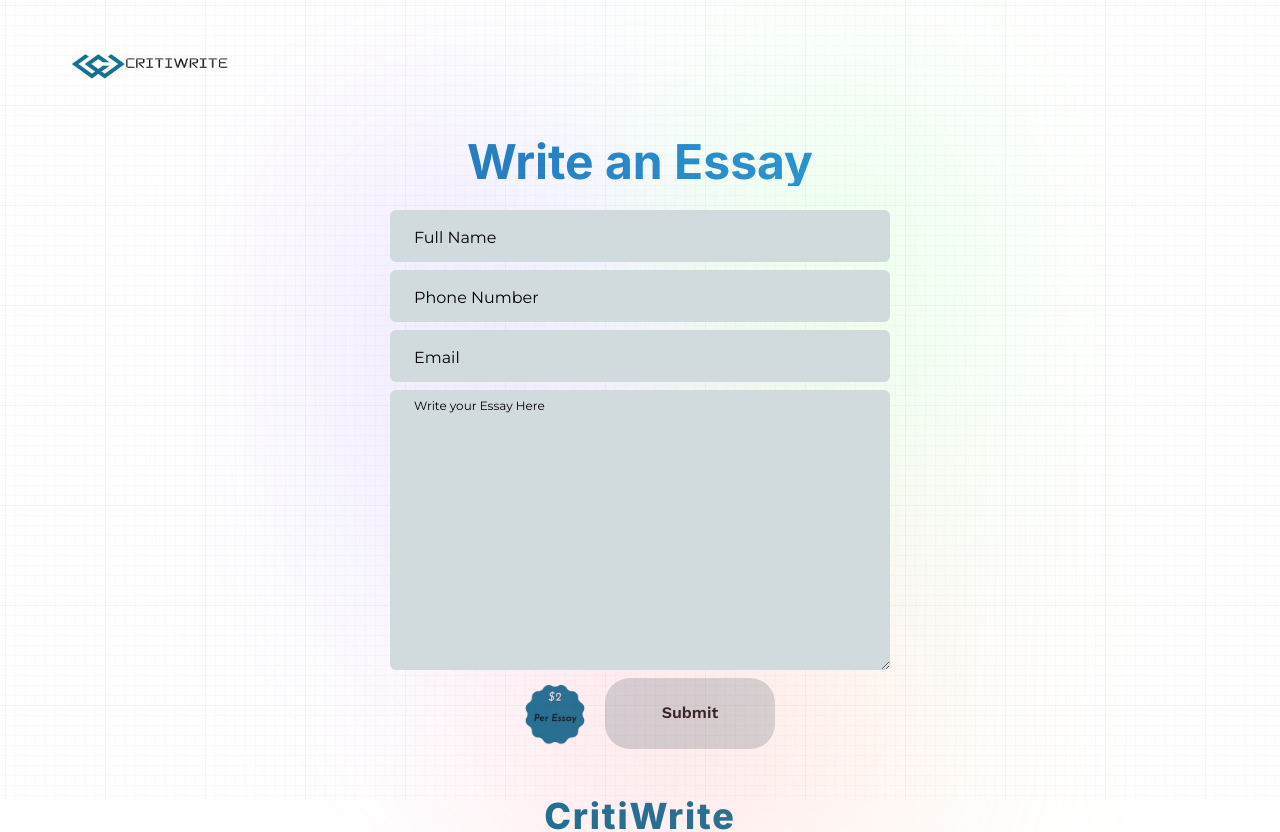
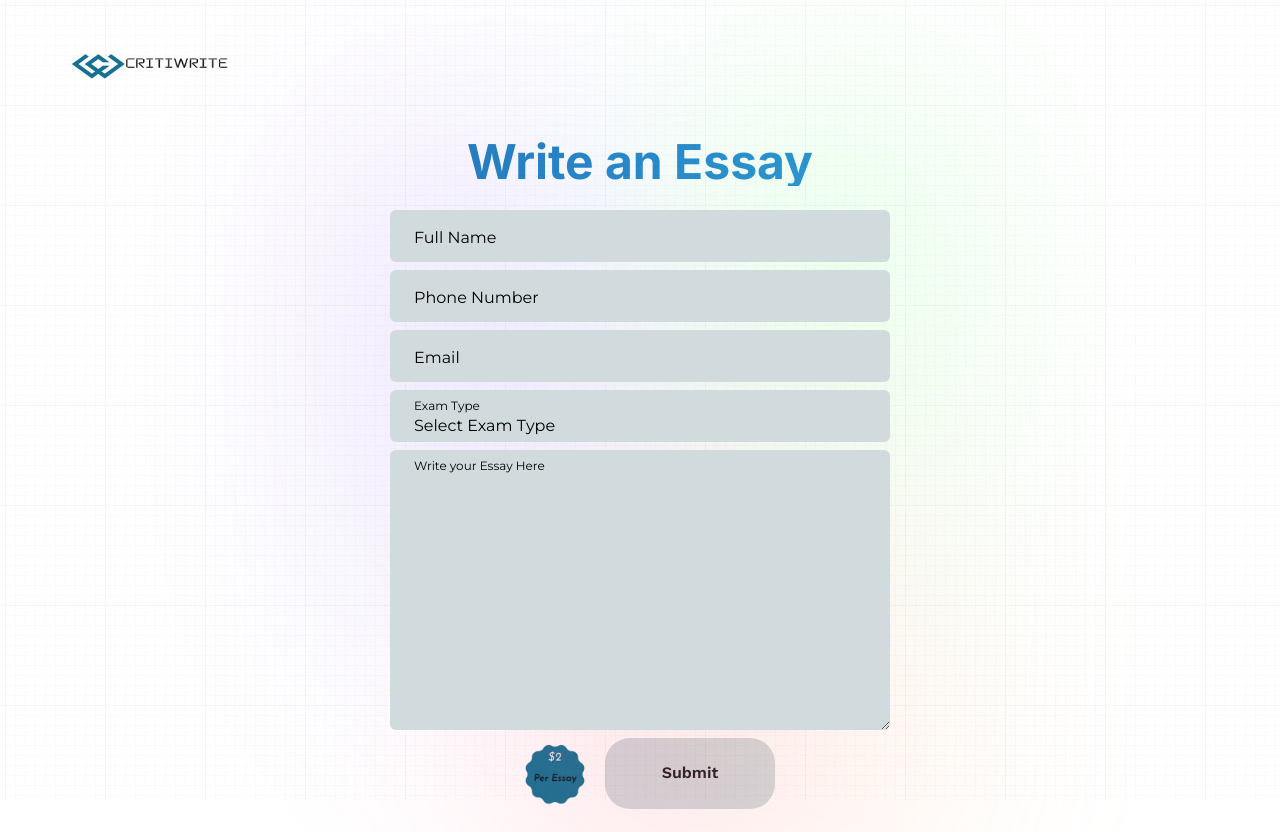
Before and after one commit to boymeetsblockchain/criticwrite, a React (Create React App) app: page /form in a window 1280 px wide. Shown: the top 832 px of the page. Built offline with nearby package versions, Linux system fonts and the light colour scheme.

Commit message:
added the drop down section

```diff
--- a/src/pages/Form.jsx
+++ b/src/pages/Form.jsx
@@ -6,6 +6,7 @@ import { tag } from "../assets/index.js";
 
 const Form = ({ updateName, updateEmail, updatePhone }) => {
   const form = useRef();
+  const updateExamType=()=>{}
   const navigate = useNavigate();
   const sendEmail = (e) => {
     e.preventDefault();
@@ -182,6 +183,61 @@ const Form = ({ updateName, updateEmail, updatePhone }) => {
           </label>
         </div>
         <div className="relative">
+  <select
+    name="examType"
+    className="
+      block
+      rounded-md
+      px-6
+      pt-6
+      pb-1
+      w-[350px]
+      md:w-[500px]
+      text-md
+      text-black
+      bg-[#d1dbde]
+      appearance-none
+      focus:outline-none
+      focus:ring-0
+      peer
+      invalid:border-b-1
+    "
+    onChange={(e) => updateExamType(e.target.value)}
+    required
+  >
+    <option value="">Select Exam Type</option>
+    <option value="IELTS Task 1">IELTS Task 1</option>
+    <option value="IELTS Academic Task 2">IELTS Academic Task 2</option>
+    <option value="IELTS General Task 2">IELTS General Task 2</option>
+    <option value="SAT">SAT</option>
+    <option value="TOEFL">TOEFL</option>
+    <option value="other">Other</option>
+  </select>
+  <label
+    htmlFor="examType"
+    className="
+      absolute
+      text-md
+      text-zinc-400
+      duration-150
+      transform
+      -translate-y-3
+      scale-75
+      top-4
+      z-10
+      origin-[0]
+      left-6
+      peer-placeholder-shown:scale-100
+      peer-placeholder-shown:translate-y-0
+      peer-focus:scale-75
+      peer-focus:-translate-y-3
+    "
+  >
+    Exam Type
+  </label>
+</div>
+
+        <div className="relative">
           <textarea
             id="essay"
             name="essay"
```
Also changed, not shown: 1 other file (tests, documents, lock files or other folders).
